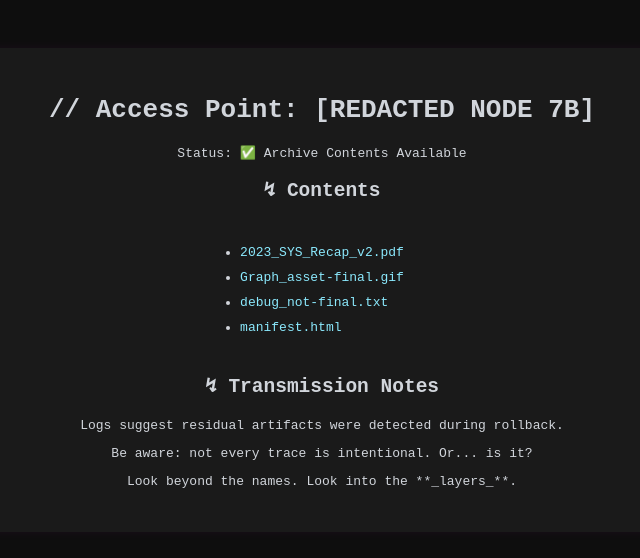
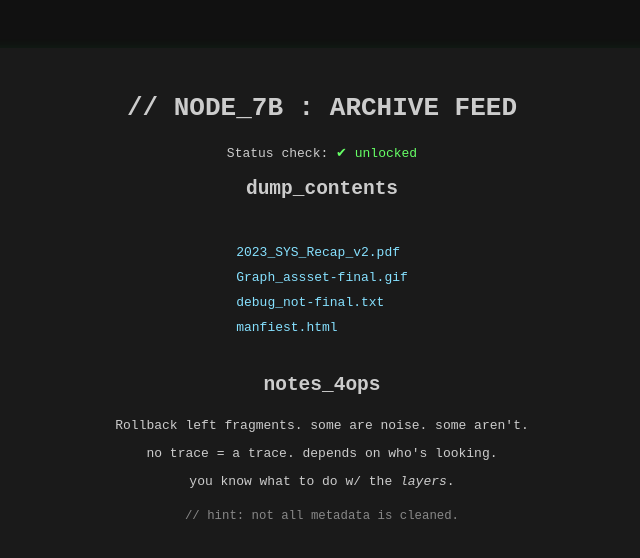
Before and after one commit to newb4sec/newb4sec.github.io, a plain HTML site: page index.html in a window 1280 px wide. Shown: the whole page, without its empty margins (318-958 px from the left). Drawn offline with Linux system fonts and the light colour scheme.

Commit message:
index.html

```diff
--- a/index.html
+++ b/index.html
@@ -1,66 +1,74 @@
 <!DOCTYPE html>
 <html lang="en">
 <head>
-  <meta charset="UTF-8" />
-  <meta name="viewport" content="width=device-width, initial-scale=1.0"/>
-  <title>Archive 0451: Status Dashboard</title>
+  <meta charset="UTF-8">
+  <title>node_7B // dump status</title>
+  <meta name="viewport" content="width=device-width, initial-scale=1.0">
   <style>
     body {
+      background-color: #111;
+      color: #ccc;
       font-family: monospace;
-      background-color: #0e0e0e;
-      color: #d1d5db;
       text-align: center;
       padding: 40px;
     }
     .container {
-      max-width: 900px;
+      background-color: #1a1a1a;
+      padding: 28px;
       margin: auto;
-      background: #1a1a1a;
-      padding: 30px;
-      border-radius: 10px;
-      box-shadow: 0 0 12px rgba(255, 0, 255, 0.05);
+      max-width: 880px;
+      border-radius: 8px;
+      box-shadow: 0 0 12px rgba(0,255,100,0.07);
+    }
+    h1, h2 {
+      margin-bottom: 22px;
     }
     a {
-      color: #8be9fd;
+      color: #86e1ff;
       text-decoration: none;
     }
     a:hover {
       text-decoration: underline;
     }
-    h1, h2 {
-      margin-bottom: 20px;
-    }
     ul {
+      list-style-type: none;
+      padding: 0;
       text-align: left;
       display: inline-block;
-      padding-left: 0;
     }
     li {
       margin: 10px 0;
+    }
+    p.hint {
+      font-size: 0.95em;
+      color: #888;
+      margin-top: 20px;
     }
   </style>
 </head>
 <body>
   <div class="container">
-    <h1>// Access Point: [REDACTED NODE 7B]</h1>
-    <p>Status: ✅ Archive Contents Available</p>
+    <h1>// NODE_7B : ARCHIVE FEED</h1>
+    <p>Status check: <span style="color: #6f6;">✔ unlocked</span></p>
 
-    <h2>↯ Contents</h2>
+    <h2>dump_contents</h2>
     <ul>
       <li><a href="CyberTech_Report.pdf" download>2023_SYS_Recap_v2.pdf</a></li>
-      <li><a href="Logo.gif" download>Graph_asset-final.gif</a></li>
+      <li><a href="Logo.gif" download>Graph_assset-final.gif</a></li> <!-- intentional typo -->
       <li><a href="debug_log.txt" download>debug_not-final.txt</a></li>
-      <li><a href="README.md" download>manifest.html</a></li>
+      <li><a href="README.md" download>manfiest.html</a></li> <!-- typo again to feel real -->
     </ul>
 
-    <h2>↯ Transmission Notes</h2>
-    <p>Logs suggest residual artifacts were detected during rollback.</p>
-    <p>Be aware: not every trace is intentional. Or... is it?</p>
-    <p>Look beyond the names. Look into the **_layers_**.</p>
+    <h2>notes_4ops</h2>
+    <p>Rollback left fragments. some are noise. some aren't.</p>
+    <p>no trace = a trace. depends on who's looking.</p>
+    <p>you know what to do w/ the <em>layers</em>.</p>
+
+    <p class="hint">// hint: not all metadata is cleaned.</p>
   </div>
 
-  <!-- 🪞 not all pixels are what they seem... -->
-  <!-- 🐚 shell fragment: H4G{S------R3------} -->
-  <!-- 🔒 fake logs = real signals = filtered truth -->
+  <!-- shellcode:: H4G{S-----SH4D--} -->
+  <!-- if u see this, you're already deeper than most -->
+  <!-- 🧠: try filters, or just stare into the glitch -->
 </body>
 </html>
```
